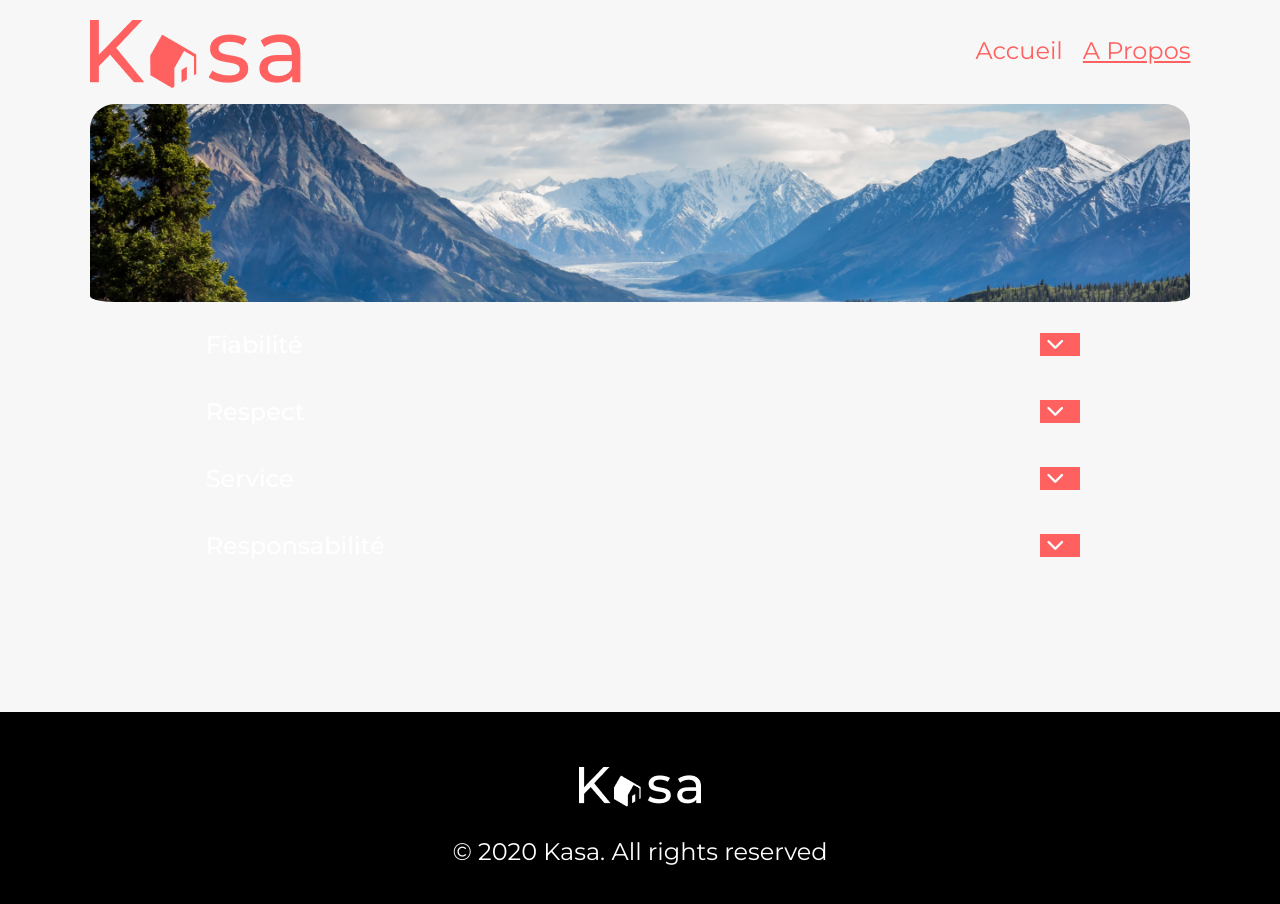
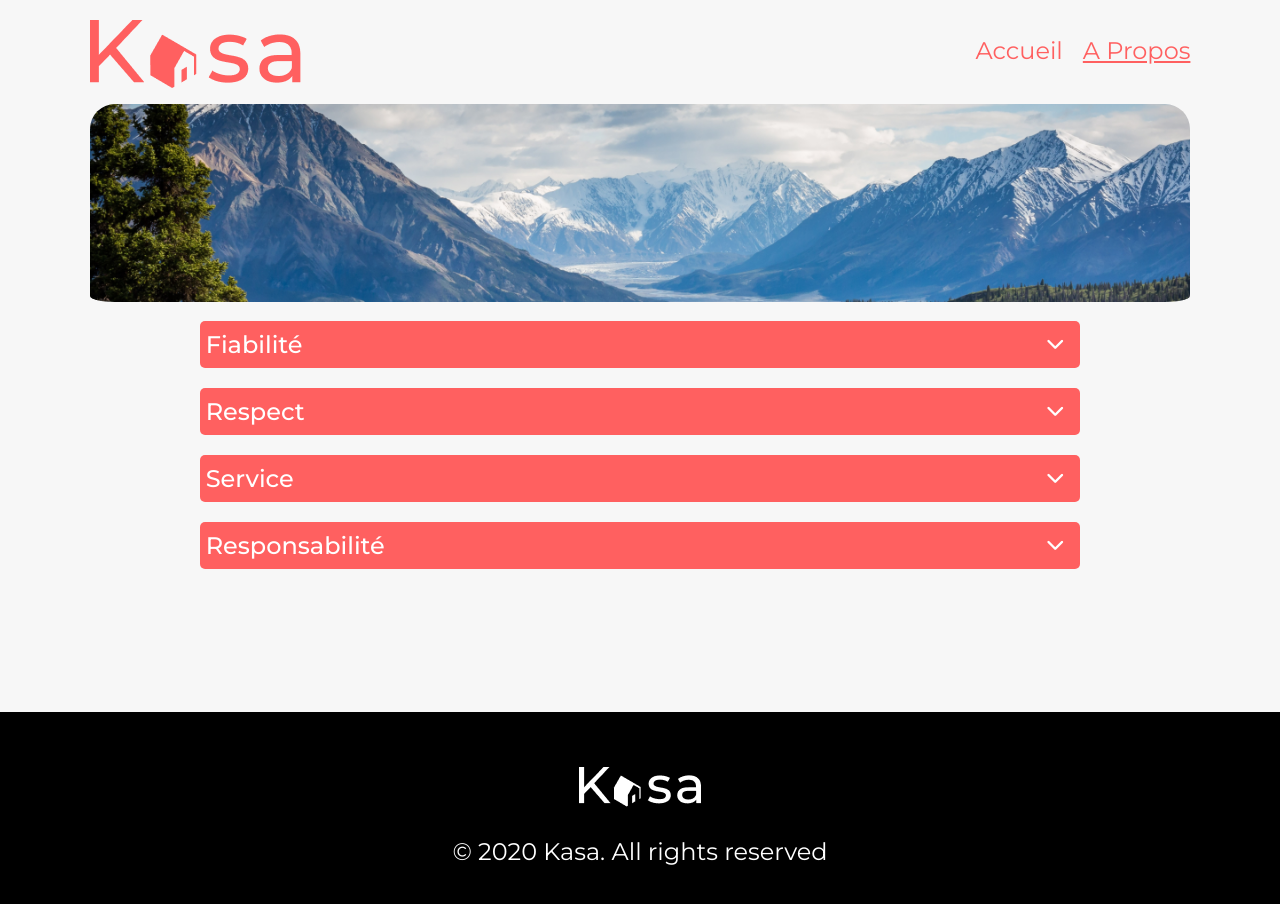
Before and after one commit to SvoronaM/kasa, a React (Create React App) app: page /a-propos in a window 1280 px wide. Shown: the top 904 px of the page. Built offline with nearby package versions, Linux system fonts and the light colour scheme.

Commit message:
_dropdown.scss

```diff
--- a/src/style/components/_dropdown.scss
+++ b/src/style/components/_dropdown.scss
@@ -7,7 +7,7 @@
         width: 60%;
     }
     .dropdown-head{
-        background-color: transparent;
+        background-color: $color-1;
         color: $color-2;
         display: flex;
         justify-content: space-between;
@@ -45,7 +45,7 @@
         }
         button{
             border: 0;
-            background-color: $color-1;
+            background-color: transparent;
             color: $color-2;
             cursor: pointer;
             @include tablettes-only{
```
